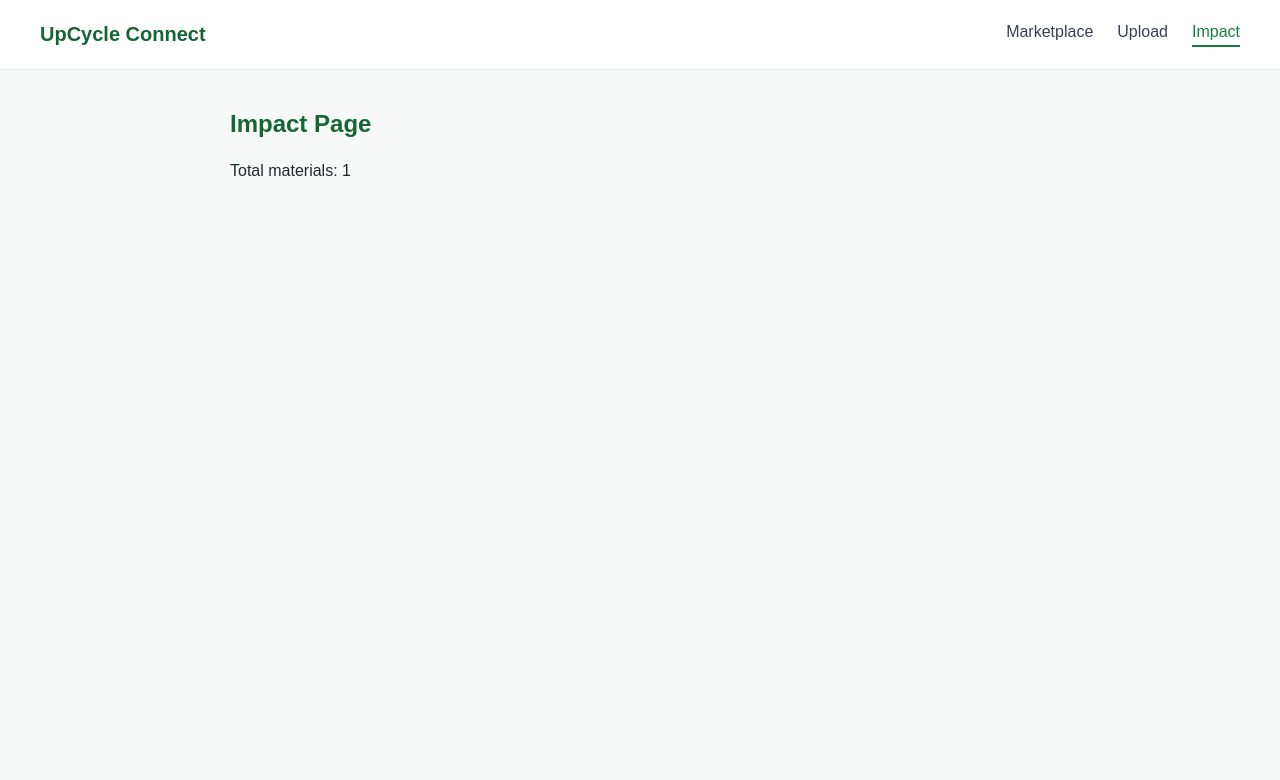
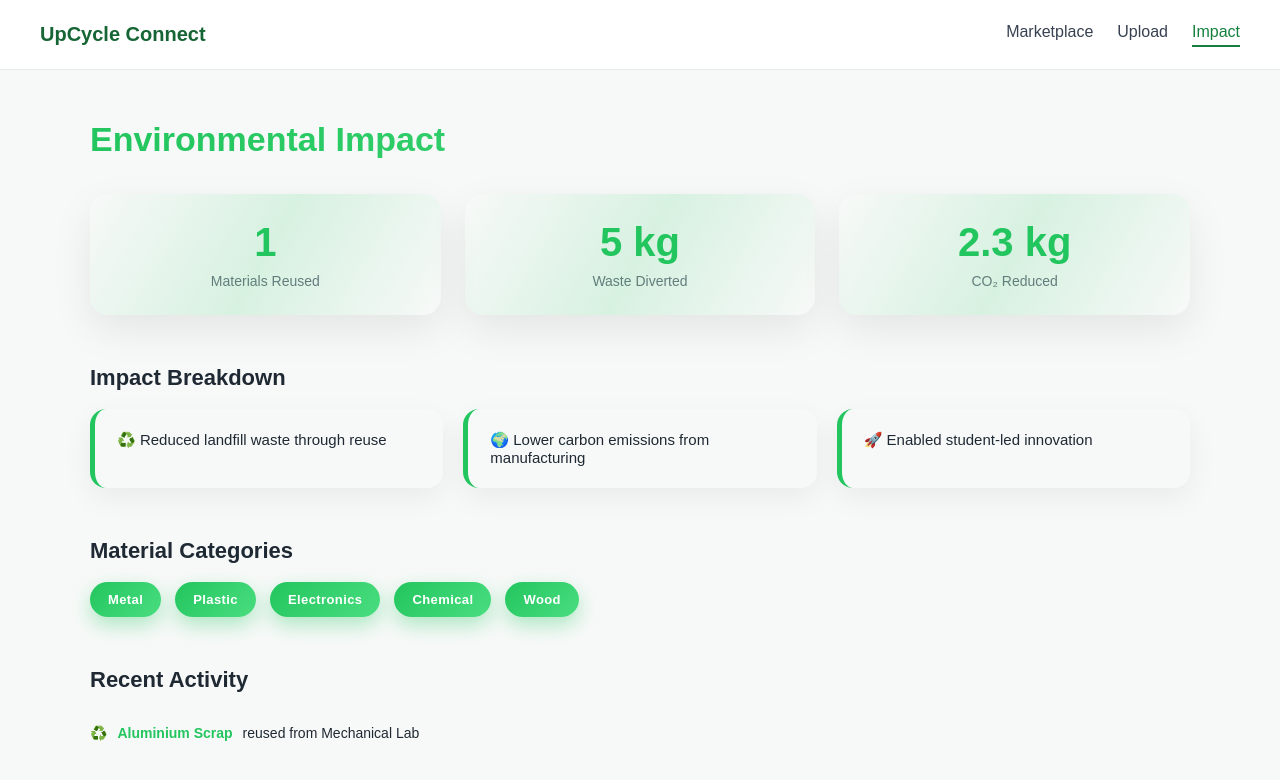
Before and after one commit to Gaurang-01/UpCycle_09, a React (Vite) app in the folder frontend/: page /impact in a window 1280 px wide. Shown: the top 780 px of the page. Built offline with nearby package versions, Linux system fonts and the light colour scheme.

Commit message:
added first page

```diff
--- a/frontend/package.json
+++ b/frontend/package.json
@@ -12,7 +12,8 @@
   "dependencies": {
     "react": "^19.2.0",
     "react-dom": "^19.2.0",
-    "react-router-dom": "^7.11.0"
+    "react-router-dom": "^7.11.0",
+    "recharts": "^3.6.0"
   },
   "devDependencies": {
     "@eslint/js": "^9.39.1",
--- a/frontend/src/App.jsx
+++ b/frontend/src/App.jsx
@@ -4,6 +4,7 @@ import Marketplace from "./pages/Marketplace/Marketplace";
 import UploadMaterial from "./pages/UploadMaterial/UploadMaterial";
 import Impact from "./pages/Impact/Impact";
 import Auth from "./pages/Auth/Auth";
+import Profile from "./pages/Profile/Profile";
 
 
 
@@ -19,6 +20,7 @@ function App() {
         <Route path="/upload" element={<UploadMaterial />} />
         <Route path="/impact" element={<Impact />} />
         <Route path="/auth" element={<Auth />} />
+<Route path="/profile" element={<Profile />} />
 
       </Routes>
     </BrowserRouter>
--- a/frontend/src/pages/Impact/Impact.css
+++ b/frontend/src/pages/Impact/Impact.css
@@ -1,48 +1,138 @@
+/* MAIN CONTAINER */
 .impact-container {
-  padding: 40px;
-  max-width: 900px;
+  padding: 50px;
+  max-width: 1200px;
   margin: auto;
 }
 
 .impact-container h2 {
-  margin-bottom: 24px;
-  color: #166534;
+  font-size: 34px;
+  font-weight: 700;
+  margin-bottom: 35px;
+  background: linear-gradient(90deg, #22c55e, #4ade80);
+  -webkit-background-clip: text;
+  -webkit-text-fill-color: transparent;
 }
 
-.impact-cards {
-  display: flex;
-  gap: 20px;
-  margin-bottom: 40px;
+/* ================= KPI CARDS ================= */
+.impact-stats {
+  display: grid;
+  grid-template-columns: repeat(auto-fit, minmax(220px, 1fr));
+  gap: 24px;
+  margin-bottom: 50px;
 }
 
-.impact-card {
-  flex: 1;
-  background: white;
-  padding: 24px;
-  border-radius: 12px;
+.stat-card {
+  background: linear-gradient(
+    135deg,
+    var(--card),
+    rgba(34, 197, 94, 0.08)
+  );
+  border-radius: 18px;
+  padding: 26px;
   text-align: center;
-  box-shadow: 0 4px 10px rgba(0,0,0,0.05);
+  position: relative;
+  overflow: hidden;
+  box-shadow: 0 15px 40px rgba(0, 0, 0, 0.08);
+  transition: transform 0.3s ease;
 }
 
-.impact-card h3 {
-  font-size: 28px;
-  color: #15803d;
+.stat-card::before {
+  content: "";
+  position: absolute;
+  inset: 0;
+  background: linear-gradient(
+    120deg,
+    transparent,
+    rgba(34, 197, 94, 0.15),
+    transparent
+  );
 }
 
-.impact-card p {
-  margin-top: 6px;
-  color: #4b5563;
+.stat-card:hover {
+  transform: translateY(-6px);
 }
 
-.category-section h3 {
-  margin-bottom: 12px;
+.stat-card h3 {
+  font-size: 40px;
+  font-weight: 700;
+  color: #22c55e;
 }
 
-.category-row {
+.stat-card p {
+  margin-top: 8px;
+  font-size: 14px;
+  color: #6b7280;
+}
+
+/* ================= SECTIONS ================= */
+.impact-section {
+  margin-bottom: 50px;
+}
+
+.impact-section h3 {
+  font-size: 22px;
+  font-weight: 600;
+  margin-bottom: 18px;
+  color: var(--text);
+}
+
+/* ================= IMPACT GRID ================= */
+.impact-grid {
+  display: grid;
+  grid-template-columns: repeat(auto-fit, minmax(240px, 1fr));
+  gap: 20px;
+}
+
+.impact-box {
+  background: linear-gradient(
+    135deg,
+    rgba(34, 197, 94, 0.12),
+    var(--card)
+  );
+  padding: 22px;
+  border-radius: 16px;
+  border-left: 5px solid #22c55e;
+  font-size: 15px;
+  font-weight: 500;
+  box-shadow: 0 10px 30px rgba(0, 0, 0, 0.06);
+}
+
+/* ================= CATEGORY TAGS ================= */
+.category-list {
   display: flex;
-  justify-content: space-between;
-  background: #f0fdf4;
-  padding: 10px 14px;
-  border-radius: 6px;
-  margin-bottom: 8px;
+  gap: 14px;
+  flex-wrap: wrap;
 }
+
+.category-list span {
+  padding: 10px 18px;
+  border-radius: 999px;
+  background: linear-gradient(135deg, #22c55e, #4ade80);
+  color: white;
+  font-size: 13px;
+  font-weight: 600;
+  letter-spacing: 0.4px;
+  box-shadow: 0 8px 20px rgba(34, 197, 94, 0.35);
+}
+
+/* ================= ACTIVITY FEED ================= */
+.activity-feed {
+  list-style: none;
+  padding: 0;
+  margin: 0;
+}
+
+.activity-feed li {
+  display: flex;
+  align-items: center;
+  gap: 10px;
+  padding: 14px 0;
+  border-bottom: 1px solid var(--border);
+  font-size: 14px;
+  color: var(--text);
+}
+
+.activity-feed li strong {
+  color: #22c55e;
+}
--- a/frontend/src/pages/Impact/Impact.jsx
+++ b/frontend/src/pages/Impact/Impact.jsx
@@ -4,21 +4,80 @@ import { MaterialContext } from "../../context/MaterialContext";
 import "./Impact.css";
 
 function Impact() {
-  const context = useContext(MaterialContext);
+  const { materials } = useContext(MaterialContext);
 
-  // SAFETY CHECK
-  if (!context) {
-    return <p>Context not available</p>;
-  }
-
-  const { materials } = context;
+  const totalMaterials = materials.length;
+  const estimatedWasteSaved = totalMaterials * 5; // kg (mock logic)
+  const estimatedCO2 = totalMaterials * 2.3; // kg CO₂ (mock)
 
   return (
     <>
       <Navbar />
+
       <div className="impact-container">
-        <h2>Impact Page</h2>
-        <p>Total materials: {materials.length}</p>
+        <h2>Environmental Impact</h2>
+
+        {/* KPI CARDS */}
+        <div className="impact-stats">
+          <div className="stat-card">
+            <h3>{totalMaterials}</h3>
+            <p>Materials Reused</p>
+          </div>
+
+          <div className="stat-card">
+            <h3>{estimatedWasteSaved} kg</h3>
+            <p>Waste Diverted</p>
+          </div>
+
+          <div className="stat-card">
+            <h3>{estimatedCO2} kg</h3>
+            <p>CO₂ Reduced</p>
+          </div>
+        </div>
+
+        {/* IMPACT BREAKDOWN */}
+        <div className="impact-section">
+          <h3>Impact Breakdown</h3>
+
+          <div className="impact-grid">
+            <div className="impact-box">
+              ♻️ Reduced landfill waste through reuse
+            </div>
+            <div className="impact-box">
+              🌍 Lower carbon emissions from manufacturing
+            </div>
+            <div className="impact-box">
+              🚀 Enabled student-led innovation
+            </div>
+          </div>
+        </div>
+
+        {/* CATEGORY DISTRIBUTION */}
+        <div className="impact-section">
+          <h3>Material Categories</h3>
+
+          <div className="category-list">
+            <span>Metal</span>
+            <span>Plastic</span>
+            <span>Electronics</span>
+            <span>Chemical</span>
+            <span>Wood</span>
+          </div>
+        </div>
+
+        {/* RECENT ACTIVITY */}
+        <div className="impact-section">
+          <h3>Recent Activity</h3>
+
+          <ul className="activity-feed">
+            {materials.slice(-5).map((item) => (
+              <li key={item.id}>
+                ♻️ <strong>{item.name}</strong> reused from{" "}
+                {item.location}
+              </li>
+            ))}
+          </ul>
+        </div>
       </div>
     </>
   );
--- /dev/null
+++ b/frontend/src/pages/profile/Profile.jsx
@@ -0,0 +1,58 @@
+import Navbar from "../../components/Navbar/Navbar";
+import "./Profile.css";
+
+function Profile() {
+  return (
+    <>
+      <Navbar />
+
+      <div className="profile-page">
+        {/* LEFT PROFILE CARD */}
+        <div className="profile-card">
+          <div className="profile-avatar">
+            <span>👤</span>
+          </div>
+
+          <h2>Gaurang</h2>
+          <p className="profile-role">Student</p>
+
+          <div className="profile-info">
+            <p>
+              <strong>Email:</strong> gaurang@email.com
+            </p>
+            <p>
+              <strong>Joined:</strong> Jan 2026
+            </p>
+          </div>
+
+          <button className="profile-btn">Edit Profile</button>
+        </div>
+
+        {/* RIGHT ACTION CARDS */}
+        <div className="profile-actions">
+          <div className="action-card">
+            <h3>Your Uploads</h3>
+            <p>View materials you have uploaded</p>
+          </div>
+
+          <div className="action-card">
+            <h3>Your Requests</h3>
+            <p>Track requested materials</p>
+          </div>
+
+          <div className="action-card">
+            <h3>Impact Summary</h3>
+            <p>See your sustainability contribution</p>
+          </div>
+
+          <div className="action-card">
+            <h3>Account Settings</h3>
+            <p>Manage account preferences</p>
+          </div>
+        </div>
+      </div>
+    </>
+  );
+}
+
+export default Profile;
--- /dev/null
+++ b/frontend/src/pages/profile/profile.css
@@ -0,0 +1,77 @@
+.profile-page {
+  display: flex;
+  gap: 24px;
+  padding: 30px;
+}
+
+/* LEFT CARD */
+.profile-card {
+  width: 280px;
+  background: #ffffff;
+  border: 1px solid #e5e7eb;
+  border-radius: 8px;
+  padding: 20px;
+}
+
+.profile-avatar {
+  width: 70px;
+  height: 70px;
+  background: #f3f4f6;
+  border-radius: 50%;
+  display: flex;
+  align-items: center;
+  justify-content: center;
+  font-size: 32px;
+  margin-bottom: 12px;
+}
+
+.profile-card h2 {
+  margin: 0;
+}
+
+.profile-role {
+  color: #6b7280;
+  font-size: 14px;
+  margin-bottom: 12px;
+}
+
+.profile-info p {
+  font-size: 14px;
+  margin: 6px 0;
+}
+
+.profile-btn {
+  width: 100%;
+  margin-top: 14px;
+  padding: 8px;
+  border: none;
+  background: #facc15;
+  border-radius: 6px;
+  font-weight: 600;
+  cursor: pointer;
+}
+
+/* RIGHT ACTIONS */
+.profile-actions {
+  flex: 1;
+  display: grid;
+  grid-template-columns: repeat(auto-fit, minmax(220px, 1fr));
+  gap: 16px;
+}
+
+.action-card {
+  background: #ffffff;
+  border: 1px solid #e5e7eb;
+  border-radius: 8px;
+  padding: 20px;
+  cursor: pointer;
+}
+
+.action-card h3 {
+  margin-bottom: 6px;
+}
+
+.action-card p {
+  font-size: 14px;
+  color: #6b7280;
+}
```
Also changed, not shown: 1 other file (tests, documents, lock files or other folders).
